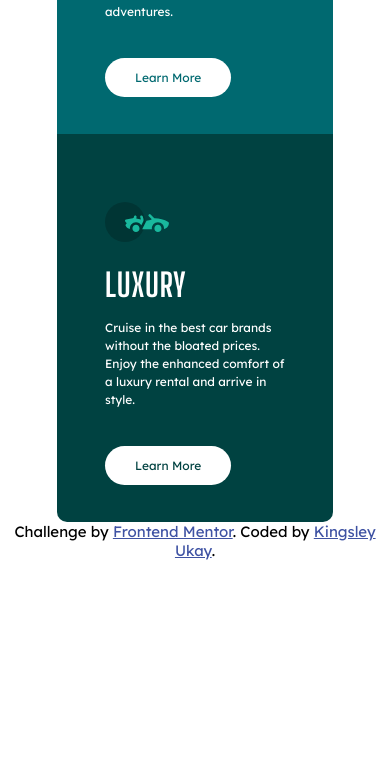
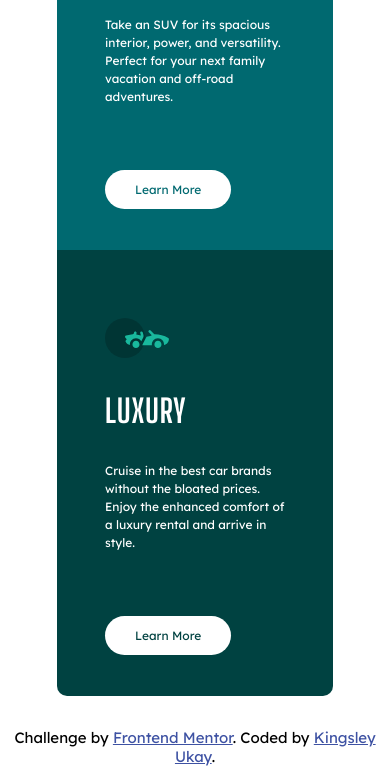
Before and after one commit to DevUKay/3-Column-Card, a plain HTML site: page index.html in a window 390 px wide. Shown: the part 642-1408 px from the top of the page. Before the commit the page ends 1222 px from the top, so only its background shows below. Drawn offline with Linux system fonts and the light colour scheme.

Commit message:
Final edit

```diff
--- a/css/style.css
+++ b/css/style.css
@@ -1,28 +1,28 @@
 *{
     padding: 0;
     margin: 0;
-    /* box-sizing: border-box; */
+
     font-family: 'Lexend Deca', sans-serif;
 
 }
 body{
     background: hsla(0, 0%, 100%, 0.75);
-    width: 100%;
+    /* width: 100%; */
+    /* box-sizing: border-box; */
 }
 
 .container {
     display: flex;
     justify-content: center;
     align-items: center;
-    width: auto;
-    height: 100vh;
+    height: 50rem;
+    /* width: 100%; */
 
 }
 
 .box-1, .box-2, .box-3 {
     padding: 3em;
     text-align: left;
-
 }
 
 img{
@@ -41,7 +41,6 @@ img{
     background-color: hsl(184, 100%, 22%);
     height: 400px;
     width: 200px;
-
 }
 .box-3 {
     background-color: hsl(179, 100%, 13%);
@@ -124,7 +123,7 @@ p {
                                                 /* THIS MEDIA FOR A LOWER SCREEN WIDTH */
 
 
-@media screen and (max-width: 30em) {
+@media screen and (max-width: 650px) {
 
     *{
         margin: 0;
@@ -138,37 +137,40 @@ p {
         justify-content: center;
         flex-direction: column;
         align-items: center;
-        height: 100vh;
-        margin-top: 20em;
+        height: 100%;
+        /* margin-top: 15em; */
     }
-
+    img{
+        height: 2.5em;
+        padding: 20px 0 10px 0;
+    }
     .box-1 {
         background-color: hsl(31, 77%, 52%);
-        height: 420px;
+        height: 350px;
         width: 180px;
         border-radius: 10px 10px 0 0;
         /* margin-top: 10em; */
     }
     .box-2 {
         background-color: hsl(184, 100%, 22%);
-        height: 420px;
+        height: 350px;
         width: 180px;
 
     }
 
     .box-3 {
         background-color: hsl(179, 100%, 13%);
-        height: 420px;
+        height: 350px;
         width: 180px;
         border-radius: 0 0 10px 10px;
-        margin-bottom: 20rem;
+        /* margin-bottom: 40rem; */
     }
     h1 {
         font-family:  'Big Shoulders Display', cursive;
         text-transform: uppercase;
         color: white;
         font-size: 2em;
-        padding: 10px 0 10px 0;
+        padding: 20px 0 20px 0;
         letter-spacing: 1px;
     }
     p {
@@ -177,10 +179,16 @@ p {
         line-height: 1.5em;
         color: white;
         font-weight: light;
-        padding: 5px 0 45px 0;
+        padding: 1em 0 6em 0;
     }
     .p1{
         width: 13em;
+    }
+    .p2{
+        width: 15em;
+    }
+    .p3{
+        width: 15em;
     }
 
     .btn1 {
@@ -213,10 +221,10 @@ p {
 
     }
     .attribution {
-        font-size: 15px;
+        font-size: 1rem;
         /* text-align: left; */
         /* margin-top: 40px; */
-        display: inline-block;
+        display: block;
       }
 
       .attribution a {
--- a/index.html
+++ b/index.html
@@ -23,16 +23,17 @@
 
     <style>
       .attribution {
+        display: block;
         font-size: 15px;
         text-align: center;
-        margin-bottom: 20px;
+        /* margin-bottom: 20px; */
+        margin-top: 2rem;
       }
 
       .attribution a {
         color: hsl(228, 45%, 44%);
       }
     </style>
-
   </head>
   <body>
     <div class="container">
@@ -65,12 +66,12 @@
         </p>
         <a class="btn3" href="#"> Learn More</a>
       </div>
-
-
     </div>
     <div class="attribution">
-      Challenge by <a href="https://www.frontendmentor.io?ref=challenge" target="_blank">Frontend Mentor</a>.
-      Coded by <a href="#">Kingsley Ukay</a>.
+      Challenge by
+      <a href="https://www.frontendmentor.io?ref=challenge" target="_blank"
+        >Frontend Mentor</a
+      >. Coded by <a href="#">Kingsley Ukay</a>.
     </div>
   </body>
 </html>
```
Also changed, not shown: Screenshot.jpg (added), 1 other file.
